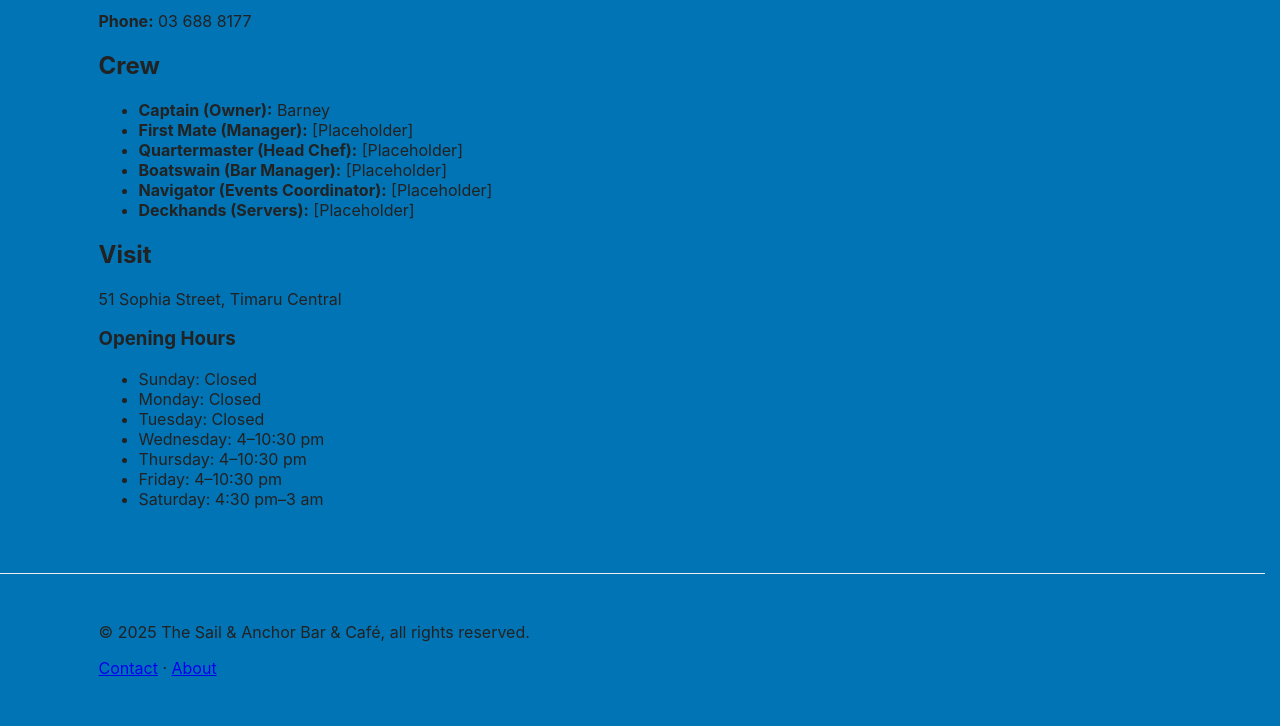
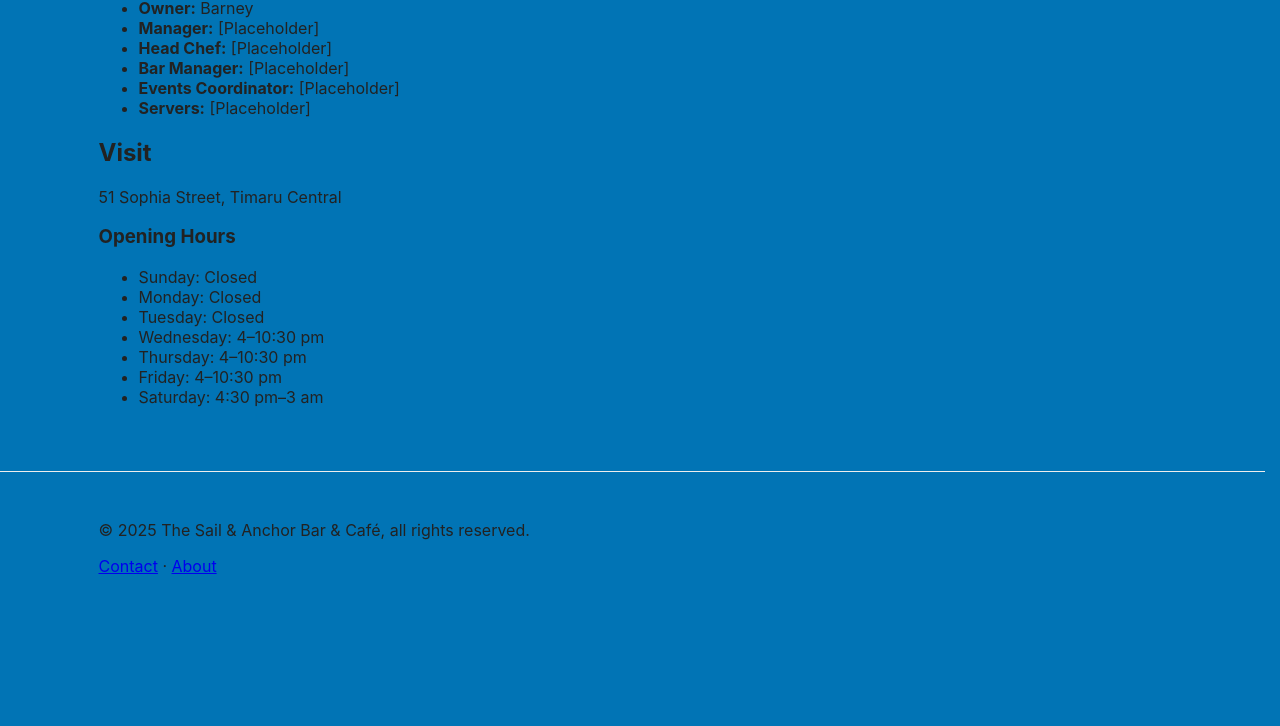
Before and after one commit to Gabriel3000392/The-Sail-and-Anchor, a plain HTML site: page about/index.html in a window 1280 px wide. Shown: the part 189-915 px from the top of the page. After the commit the page ends 813 px from the top, so only its background shows below. Drawn offline with Linux system fonts and the light colour scheme.

Commit message:
fix buttons and contact/about page

```diff
--- a/about/index.html
+++ b/about/index.html
@@ -24,18 +24,15 @@
   </header>
 
   <main class="container">
-    <h1>Contact Us</h1>
-    <p><strong>Phone:</strong> 03 688 8177</p>
-
     <section class="contact-info">
       <h2>Crew</h2>
       <ul>
-        <li><strong>Captain (Owner):</strong> Barney</li>
-        <li><strong>First Mate (Manager):</strong> [Placeholder]</li>
-        <li><strong>Quartermaster (Head Chef):</strong> [Placeholder]</li>
-        <li><strong>Boatswain (Bar Manager):</strong> [Placeholder]</li>
-        <li><strong>Navigator (Events Coordinator):</strong> [Placeholder]</li>
-        <li><strong>Deckhands (Servers):</strong> [Placeholder]</li>
+        <li><strong>Owner:</strong> Barney</li>
+        <li><strong>Manager:</strong> [Placeholder]</li>
+        <li><strong>Head Chef:</strong> [Placeholder]</li>
+        <li><strong>Bar Manager:</strong> [Placeholder]</li>
+        <li><strong>Events Coordinator:</strong> [Placeholder]</li>
+        <li><strong>Servers:</strong> [Placeholder]</li>
       </ul>
 
       <h2>Visit</h2>
```
Also changed, not shown: contact/index.html (+0 -9 lines), index.html (+2 -2 lines).
